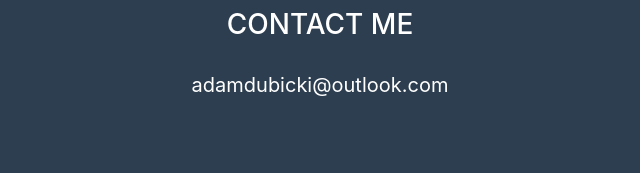
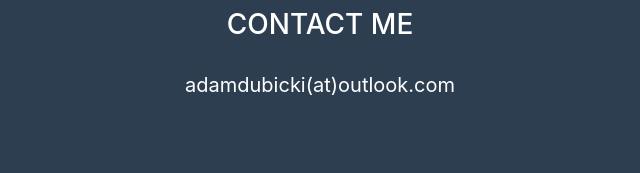
Before and after one commit to adamdubicki/StaticPage, a website with bundled scripts: page index.html in a window 1280 px wide. Shown: the part 2628-2801 px from the top of the page, 605-1245 px from the left. Built offline with nearby package versions, Linux system fonts and the light colour scheme.

Commit message:
Fixed email to prevent bots

```diff
--- a/index.html
+++ b/index.html
@@ -224,7 +224,7 @@
                         </div>
                         <div class="footer-col col-md-6">
                             <h3>Contact me</h3>
-                            <p>adamdubicki@outlook.com</p>
+                            <p>adamdubicki(at)outlook.com</p>
                         </div>
                     </div>
                 </div>
```
